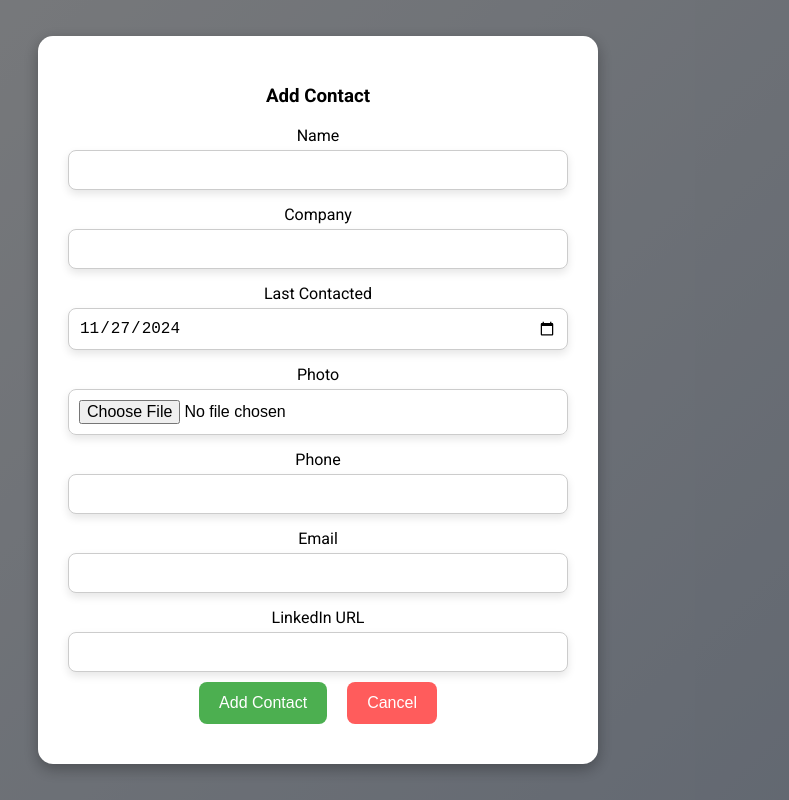
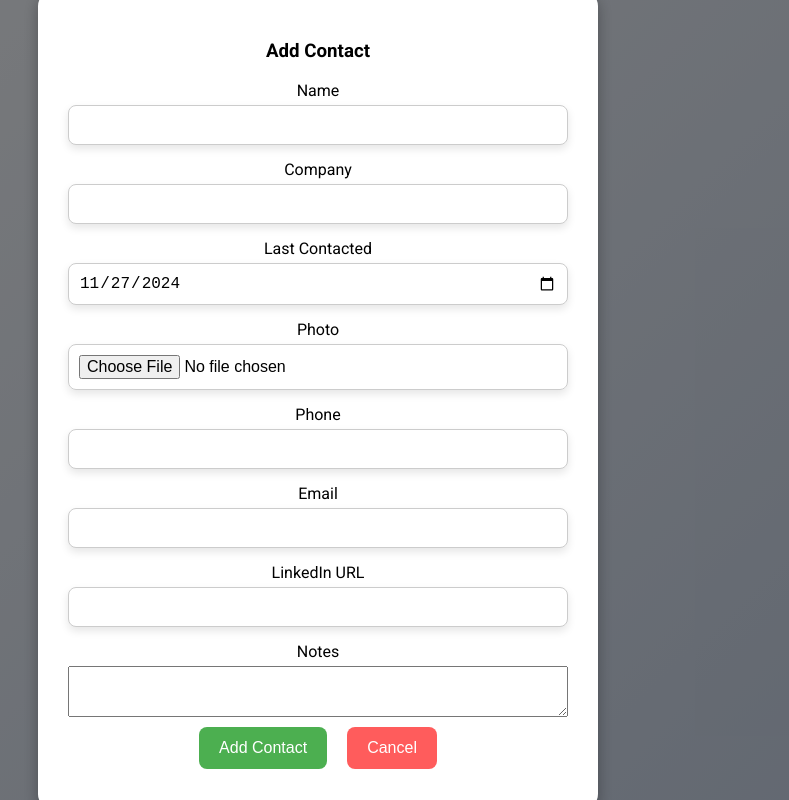
Before and after one commit to Aminah-Aliu/Poke-BrainrotHackathon, a React (Create React App) app in the folder poke-app/: page / in a window 1280 px wide. Both pictures are taken after a click on the button "Add Contact". Shown: the whole page, without its empty margins (322-1111 px from the left). Built offline with nearby package versions, Linux system fonts and the light colour scheme; no server answers.

Commit message:
notes field and secure database

```diff
--- a/poke-app/package.json
+++ b/poke-app/package.json
@@ -43,6 +43,7 @@
     ]
   },
   "devDependencies": {
-    "@types/papaparse": "^5.3.15"
+    "@types/papaparse": "^5.3.15",
+    "@babel/plugin-proposal-private-property-in-object": "^7.x.x"
   }
 }
--- a/poke-app/src/App.css
+++ b/poke-app/src/App.css
@@ -270,3 +270,11 @@ input:focus {
   cursor: pointer;
   display: inline-block;
 }
+
+.notes {
+  white-space: pre-wrap;
+  word-wrap: break-word;
+  max-height: 200px;
+  max-width: 80%;
+  overflow-y: auto;
+}
--- a/poke-app/src/App.tsx
+++ b/poke-app/src/App.tsx
@@ -12,6 +12,7 @@ interface Contact {
   phone?: string;
   email?: string;
   linkedin?: string;
+  notes?: string;
 }
 
 const serverPort = "5001";
@@ -31,6 +32,7 @@ const App = () => {
   const [phone, setPhone] = useState("");
   const [email, setEmail] = useState("");
   const [linkedin, setLinkedin] = useState("");
+  const [notes, setNotes] = useState("");
 
   useEffect(() => {
     axios
@@ -83,13 +85,13 @@ const App = () => {
       phone: phone,
       email: email,
       linkedin: linkedin,
+      notes: notes,
     };
 
     axios
       .post("http://localhost:" + serverPort + "/contacts", newContact)
       .then((response) => {
         setContacts([response.data, ...contacts]);
-
         setName("");
         setCompany("");
         setLastContacted(new Date().toISOString().split("T")[0]);
@@ -97,6 +99,7 @@ const App = () => {
         setPhone("");
         setEmail("");
         setLinkedin("");
+        setNotes(""); // Reset notes
         setShowAddContactModal(false);
       })
       .catch((error) => {
@@ -221,6 +224,11 @@ const App = () => {
                   </a>
                 </li>
               )}
+              {currentContact.notes &&
+              <li>
+                <strong>Notes:</strong>
+                <div className="notes">{currentContact.notes}</div>
+              </li>}
             </ul>
             <button className="close-modal-button" onClick={handleCloseModal}>
               Close
@@ -291,6 +299,15 @@ const App = () => {
                     className="form-input"
                   />
                 </div>
+                <div className="form-field">
+                  <label className="form-label">Notes</label>
+                  <textarea
+                    value={notes}
+                    onChange={(event) => setNotes(event.target.value)}
+                    className="form-input"
+                    rows={3}
+                  />
+                </div>
               </div>
               <div className="button-group">
                 <button type="submit" className="submit-button">Add Contact</button>
```
